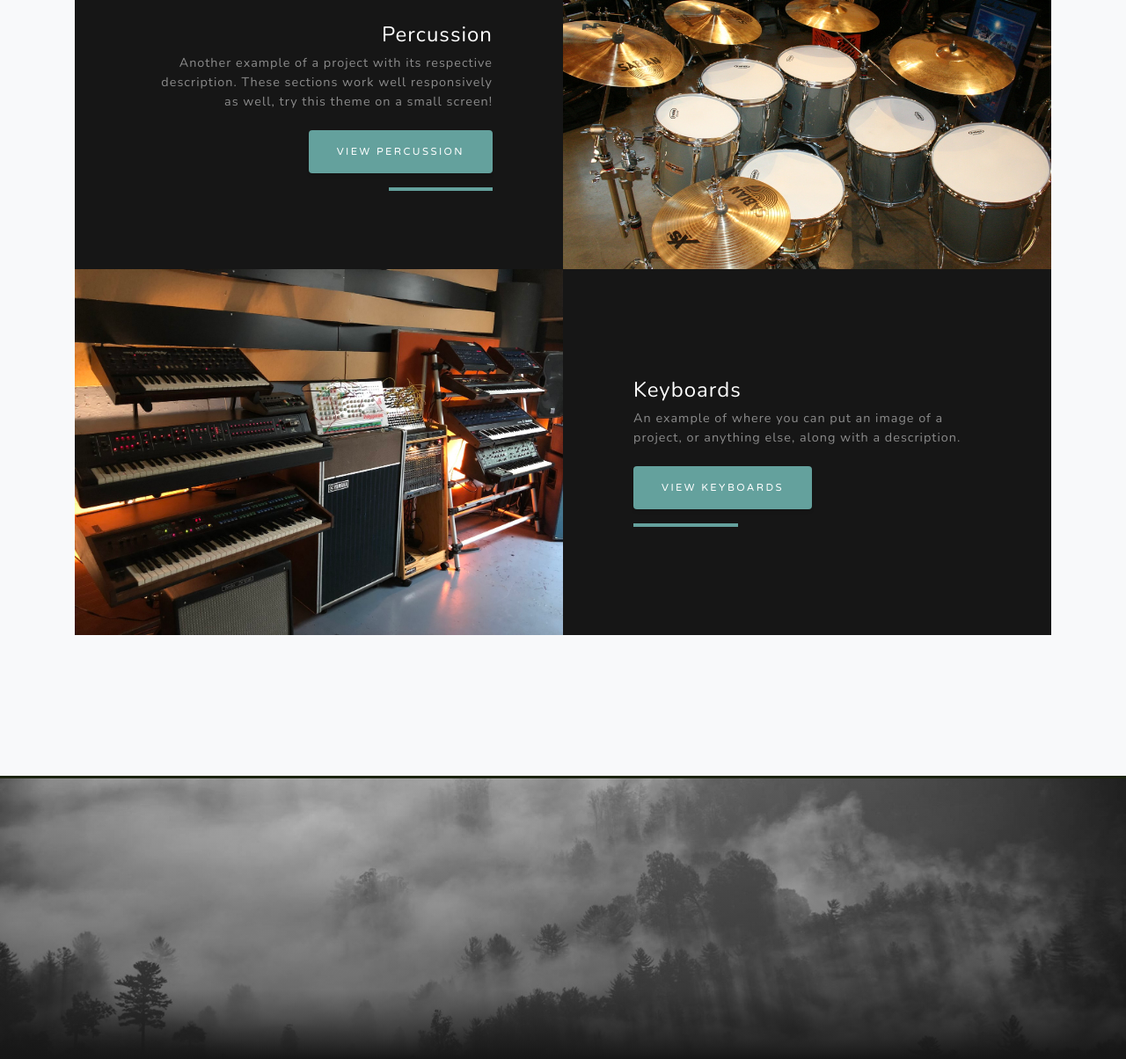
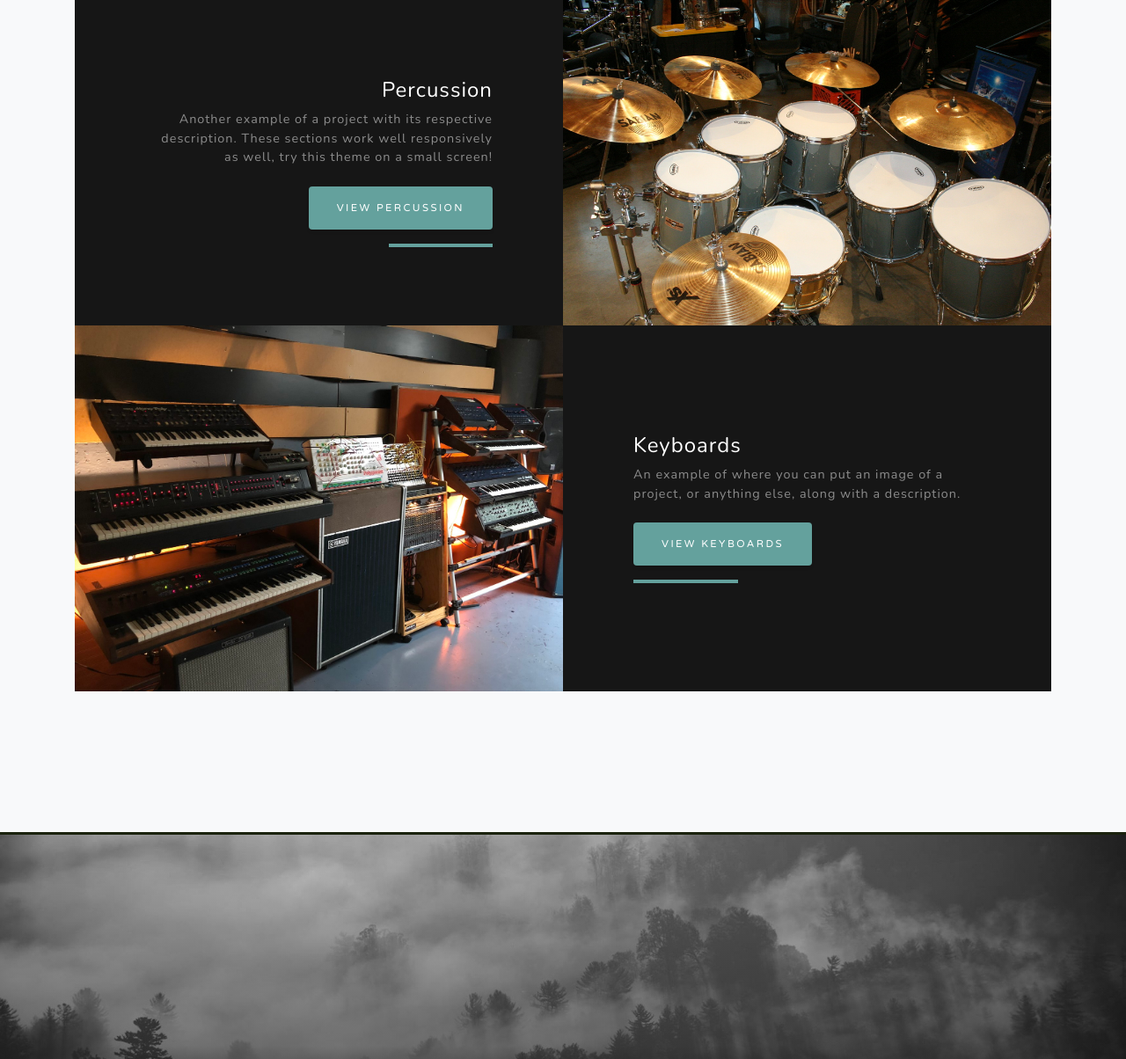
Before and after one commit to Mofarrell1967/classic-sounds-music, a Django app: page / in a window 1280 px wide. Shown: the part 2498-3702 px from the top of the page at 88% size. Run offline with Django 3.2, Linux system fonts and the light colour scheme; some libraries are stand-ins or nearby versions.

Commit message:
Created AWS references for collection images in home page

```diff
--- a/home/templates/home.html
+++ b/home/templates/home.html
@@ -57,7 +57,7 @@
 		<!-- All Instruments -->
 		<div class="row justify-content-center no-gutters mb-5 mb-lg-0">
 			<div class="col-lg-6">
-				<img class="img-fluid" src="static/img/all.jpg" alt="">
+				<img class="d-flex h-100 w-100" src="https://classic-sounds.s3-eu-west-1.amazonaws.com/static/img/all.jpg" alt="">
         </div>
 				<div class="col-lg-6 order-lg-first">
 					<div class="bg-black text-center h-100 project">
@@ -81,7 +81,7 @@
 			<!-- Project One Row -->
 			<div class="row justify-content-center no-gutters mb-5 mb-lg-0">
 				<div class="col-lg-6">
-					<img class="img-fluid" src="static/img/Guitars.jpg" alt="">
+					<img class="d-flex h-100 w-100" src="https://classic-sounds.s3-eu-west-1.amazonaws.com/static/img/Guitars.jpg" alt="">
         </div>
 					<div class="col-lg-6">
 						<div class="bg-black text-center h-100 project">
@@ -106,7 +106,7 @@
 				<!-- Project Two Row -->
 				<div class="row justify-content-center no-gutters mb-5 mb-lg-0">
 					<div class="col-lg-6">
-						<img class="img-fluid" src="static/img/drums.jpg" alt="">
+						<img class="d-flex h-100 w-100" src="https://classic-sounds.s3-eu-west-1.amazonaws.com/static/img/drums.jpg" alt="">
         </div>
 						<div class="col-lg-6 order-lg-first">
 							<div class="bg-black text-center h-100 project">
@@ -130,7 +130,7 @@
 					<!-- Project One Row -->
 					<div class="row justify-content-center no-gutters mb-5 mb-lg-0">
 						<div class="col-lg-6">
-							<img class="img-fluid" src="static/img/keyboard.jpg" alt="">
+							<img class="d-flex h-100 w-100" src="https://classic-sounds.s3-eu-west-1.amazonaws.com/static/img/keyboard.jpg" alt="">
         </div>
 							<div class="col-lg-6">
 								<div class="bg-black text-center h-100 project">
```
